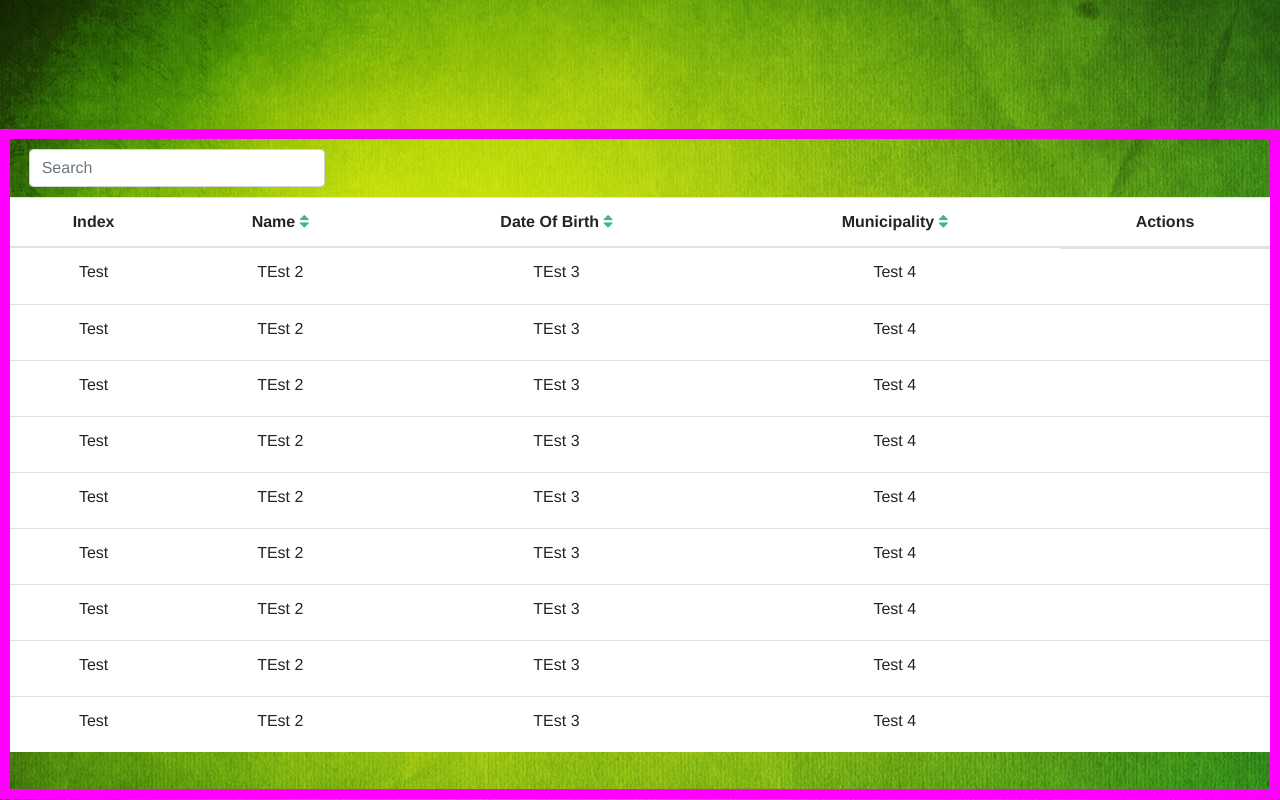
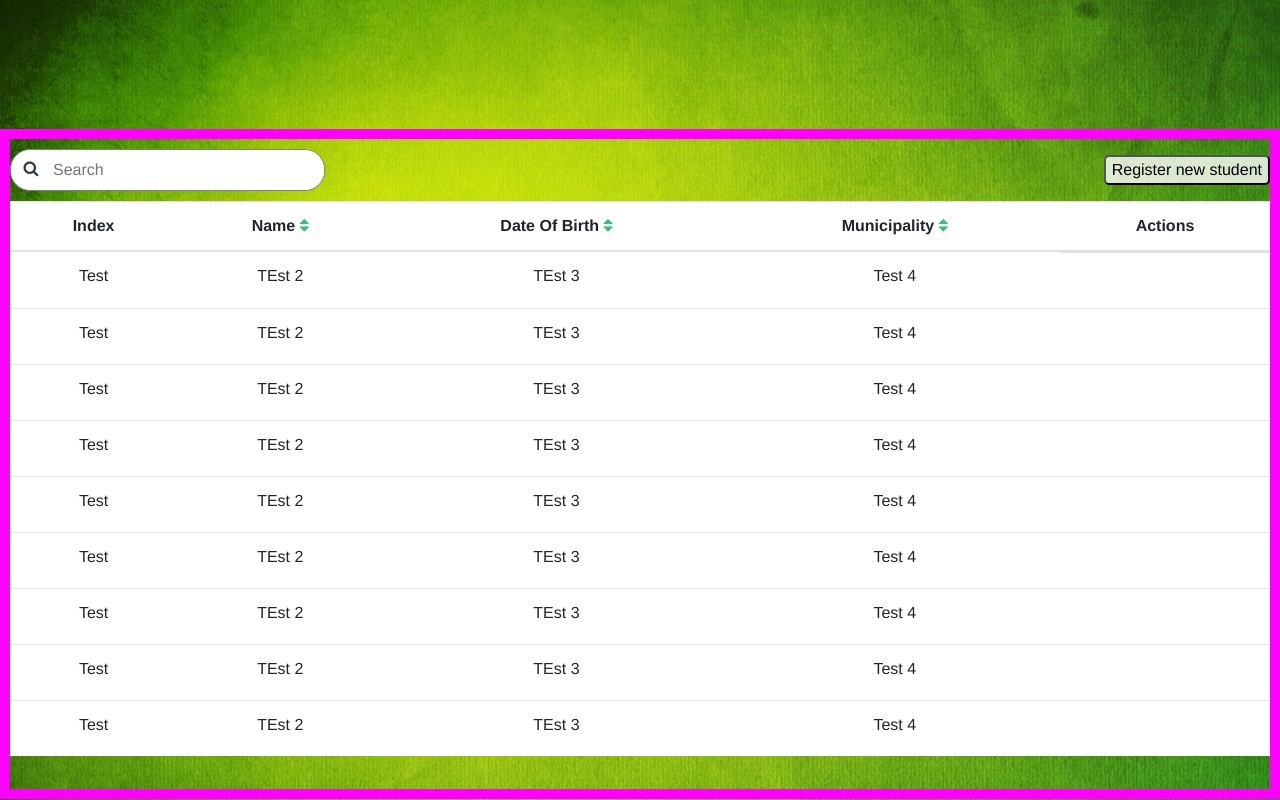
Before and after one commit to nodenbro/Erblin-Berisha-04-09-2023, a Vue app: page /users in a window 1280 px wide. Built offline with nearby package versions, Linux system fonts and the light colour scheme.

Commit message:
fixed search bar and added register button

```diff
--- a/src/assets/scss/misc/_users.scss
+++ b/src/assets/scss/misc/_users.scss
@@ -13,21 +13,17 @@
             justify-content: space-around;
         }
     }
+    .search-register-bar{
+        display: flex;
+        justify-content: space-between;
         .search-box {
-        max-width: 600px;
+            max-width: 400px;
             width: 25%;
+            margin: 10px 0;
             display: flex;
-        margin: 10px 0 ;
-        .search-box input {
-            height: 34px;
-            border-radius: 30px;
-            padding-left: 35px;
-            border-color: #ddd;
-            box-shadow: none;
-        }
-        &input:focus {
-            border-color: #3FBAE4;
-        }
+            background-color: white;
+            border-radius: 20px;
+            border: 1px solid gray;
             &i {
                 color: #a0a5b1;
                 position: absolute;
@@ -35,5 +31,32 @@
                 top: 8px;
                 left: 10px;
             }
+            .icon {
+                padding: 10px;
+                min-width: 40px;
+            }
+            .search-form {
+                height: 40px;
+                border-radius: 20px;
+                border:none;
+                outline: none;
+                // background-color: black;
+                width: 90%;
             }
         }
+        .register {
+            justify-content: flex-end;
+            margin: auto 0;
+            .register-btn {
+                border-radius: 5px;
+                background-color: rgba($color: white, $alpha: 0.8);
+
+            }
+        }
+    }
+
+}
+// .search-box:focus {
+//     border: 3px solid #3FBAE4;
+//     background: blue;
+// }
--- a/src/components/Users.vue
+++ b/src/components/Users.vue
@@ -1,11 +1,19 @@
 <template>
 <div class="users">
     <div class="users-container">
-        <div class="search-box">
-            <i class="material-icons">&#xE8B6;</i>
-            <input type="text" class="form-control" placeholder="Search" v-model="search">
+    <div class="search-register-bar">
+        <div class="search-box" style=".searchbox:focus{ border-color: #3FBAE4;}">
+            <!-- <i class="material-icons icon">&#xE8B6;</i> -->
+            <i class="fa fa-search icon" aria-hidden="true"></i>
+            <input type="text" class="search-form" placeholder="Search" v-model="search">
         </div> <!-- /search-box -->
 
+        <div class="register">
+            <button class="register-btn">
+                Register new student
+            </button>
+        </div><!-- /register -->
+    </div> <!-- search-register-bar -->
         <table class="table">
             <thead>
                 <tr>
```
Lines whose indentation alone changed are shown as unchanged.
